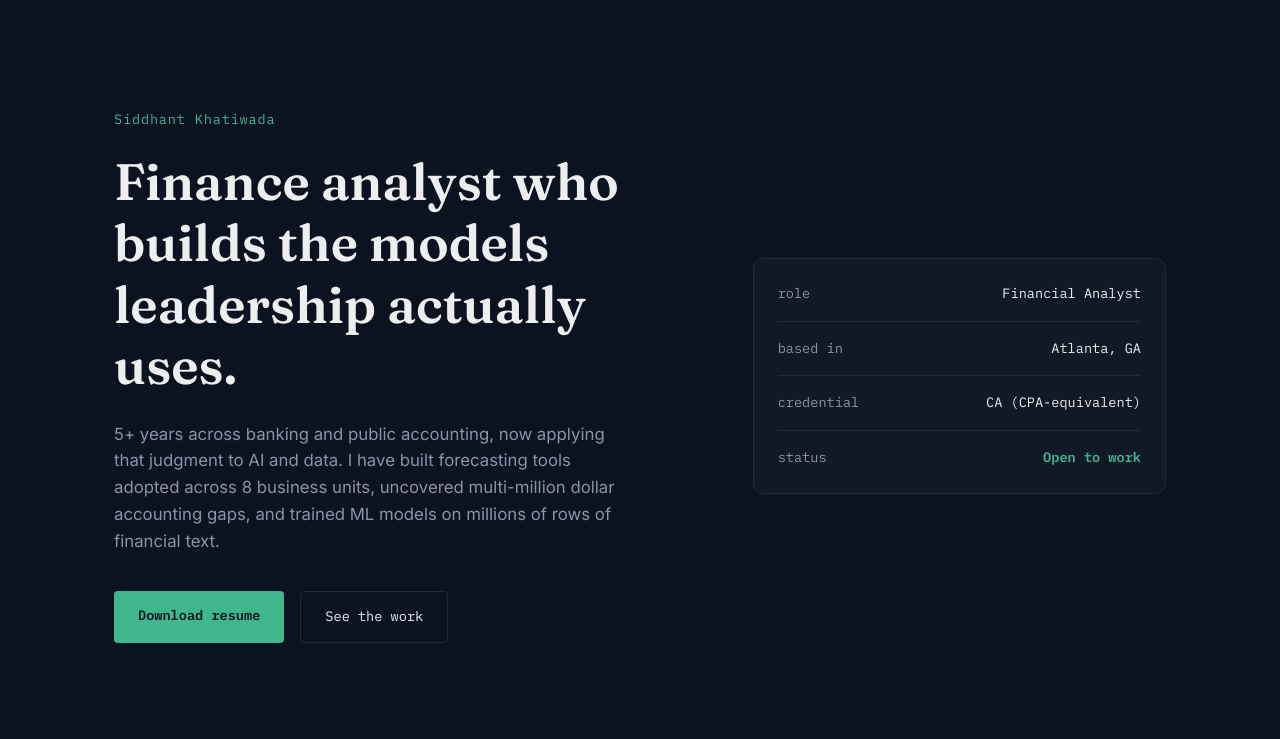
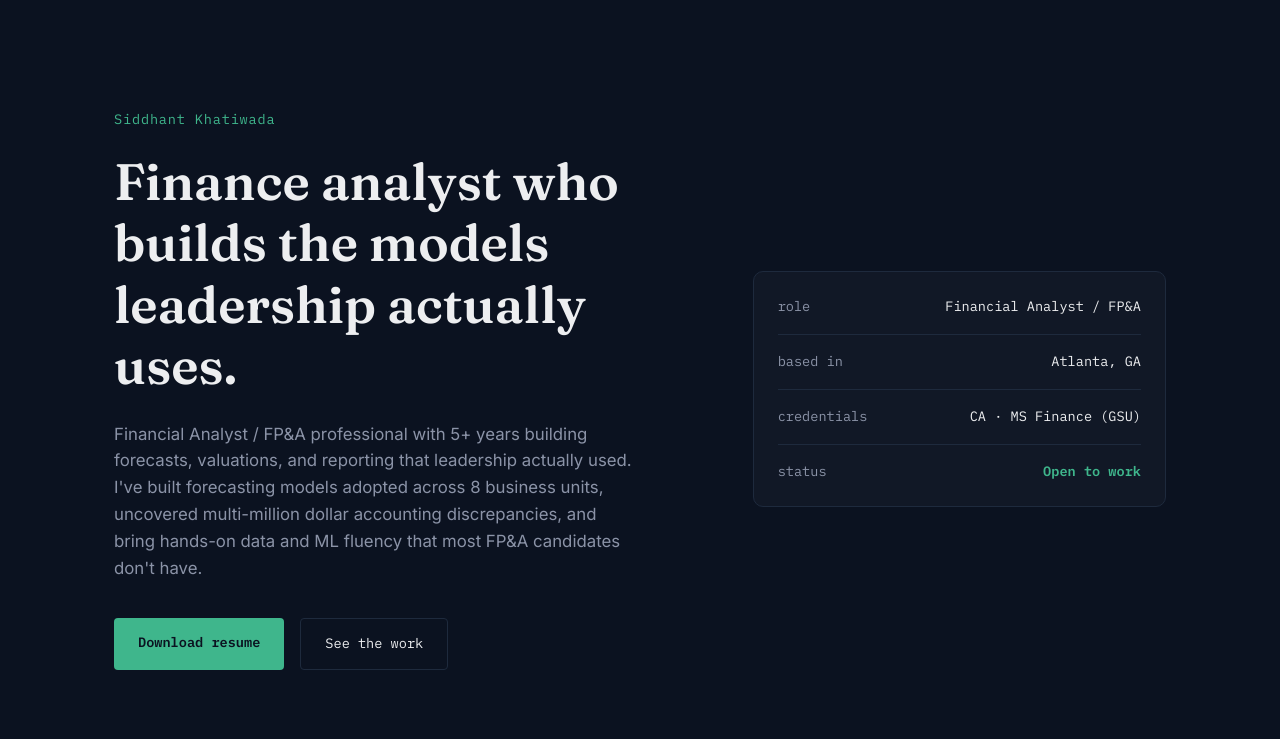
Before and after one commit to sidkhatiwada1-CA/sidkhatiwada1-CA.github.io, a plain HTML site: page index.html in a window 1280 px wide. Shown: the part 61-800 px from the top of the page. Drawn offline with Linux system fonts and the light colour scheme.

Commit message:
Revise hero section text and credentials

```diff
--- a/index.html
+++ b/index.html
@@ -28,16 +28,16 @@
     <div class="hero-inner">
       <p class="eyebrow">Siddhant Khatiwada</p>
       <h1>Finance analyst who builds the models leadership actually uses.</h1>
-      <p class="hero-sub">5+ years across banking and public accounting, now applying that judgment to AI and data. I have built forecasting tools adopted across 8 business units, uncovered multi-million dollar accounting gaps, and trained ML models on millions of rows of financial text.</p>
+      <p class="hero-sub">Financial Analyst / FP&A professional with 5+ years building forecasts, valuations, and reporting that leadership actually used. I've built forecasting models adopted across 8 business units, uncovered multi-million dollar accounting discrepancies, and bring hands-on data and ML fluency that most FP&A candidates don't have.</p>
       <div class="hero-cta">
         <a href="assets/Khatiwada_Siddhant.pdf" download class="btn btn-primary">Download resume</a>
         <a href="#work" class="btn btn-ghost">See the work</a>
       </div>
     </div>
     <div class="hero-panel">
-      <div class="panel-row"><span>role</span><span>Financial Analyst</span></div>
+      <div class="panel-row"><span>role</span><span>Financial Analyst / FP&A</span></div>
       <div class="panel-row"><span>based in</span><span>Atlanta, GA</span></div>
-      <div class="panel-row"><span>credential</span><span>CA (CPA-equivalent)</span></div>
+      <div class="panel-row"><span>credentials</span><span>CA · MS Finance (GSU)</span></div>
       <div class="panel-row"><span>status</span><span class="status-open">Open to work</span></div>
     </div>
   </div>
```
